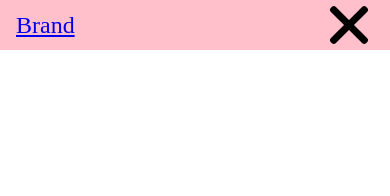
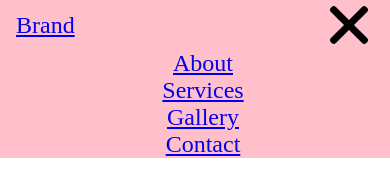
Before and after one commit to kurtpetrek/burger-time-11-17-16, a plain HTML site: page index.html in a window 390 px wide. Both pictures are taken after a click on the button 349 px from the left and 25 px from the top of the page. Drawn offline with Linux system fonts and the light colour scheme.

Commit message:
adds js for nav

```diff
--- a/css/style.css
+++ b/css/style.css
@@ -41,6 +41,7 @@
     width: 50px;
     height: 50px;
     position: relative;
+    outline: none;
   }
 
   .hamburger div {
--- a/index.html
+++ b/index.html
@@ -10,12 +10,12 @@
 <body>
   <nav class="main-nav">
     <a href="#" class="brand-link">Brand</a>
-    <button id="main-nav-toggle" class="hamburger close">
+    <button id="main-nav-toggle" class="hamburger">
       <div></div>
       <div></div>
       <div></div>
     </button>
-    <ul class="main-nav-list">
+    <ul class="main-nav-list" id="main-nav-list">
       <li><a href="#">About</a></li>
       <li><a href="#">Services</a></li>
       <li><a href="#">Gallery</a></li>
--- a/js/script.js
+++ b/js/script.js
@@ -0,0 +1,17 @@
+var navToggle = document.querySelector("#main-nav-toggle");
+var navList = document.querySelector("#main-nav-list");
+
+// Always check to see if elements exist before writing js involving those elements
+if (navToggle && navList) {
+  navToggle.addEventListener("click", function() {
+    // This checks to see if the element has the class of close on it
+    if (navToggle.classList.contains("close")) {
+      // if the element has the close class that means the nav is open so to close it we need to remove the open class from the nav list and remove the close class from the hamburger
+      navToggle.classList.remove("close");
+      navList.classList.remove("open");
+    } else {
+      navToggle.classList.add("close");
+      navList.classList.add("open");
+    }
+  });
+}
```
